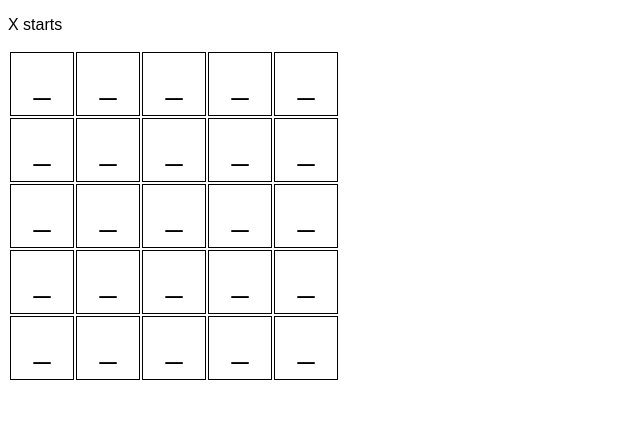
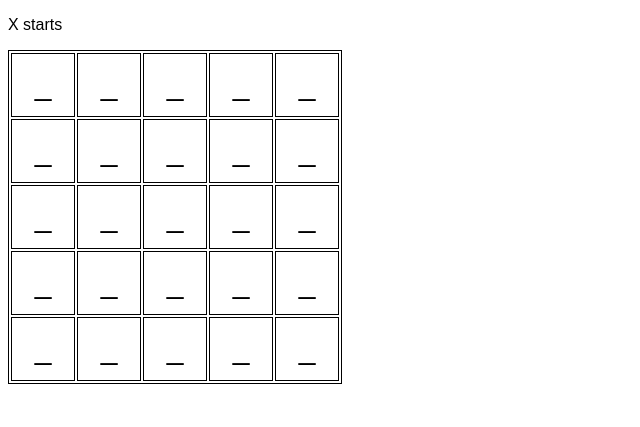
Before and after one commit to tletutour-lut/t, a website built with Parcel: page index.html in a window 1280 px wide. Shown: the whole page, without its empty margins (0-640 px from the left). Built offline with nearby package versions, Linux system fonts and the light colour scheme.

Commit message:
table border

```diff
--- a/src/styles.css
+++ b/src/styles.css
@@ -1,5 +1,10 @@
 body {
   font-family: sans-serif;
+}
+table {
+  border-style: solid;
+  border-color: black;
+  border-width: 1px;
 }
 td {
   border-style: solid;
```
